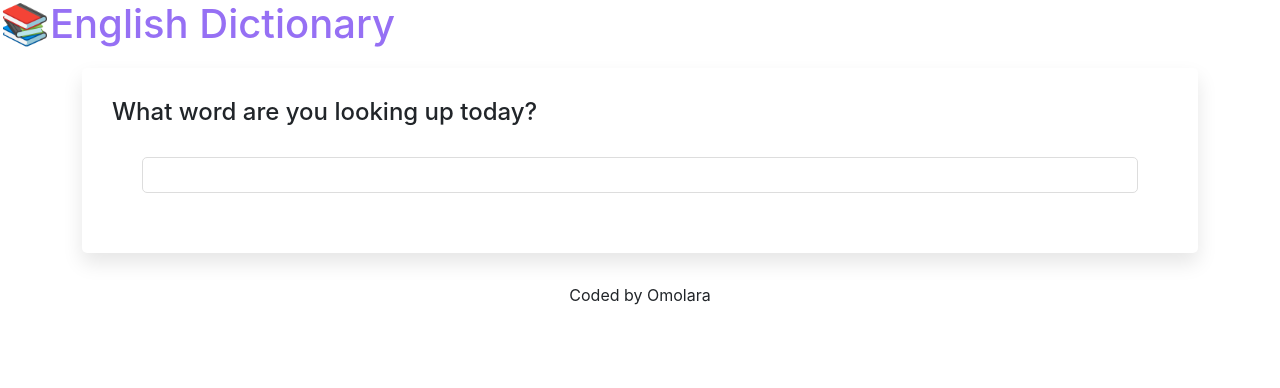
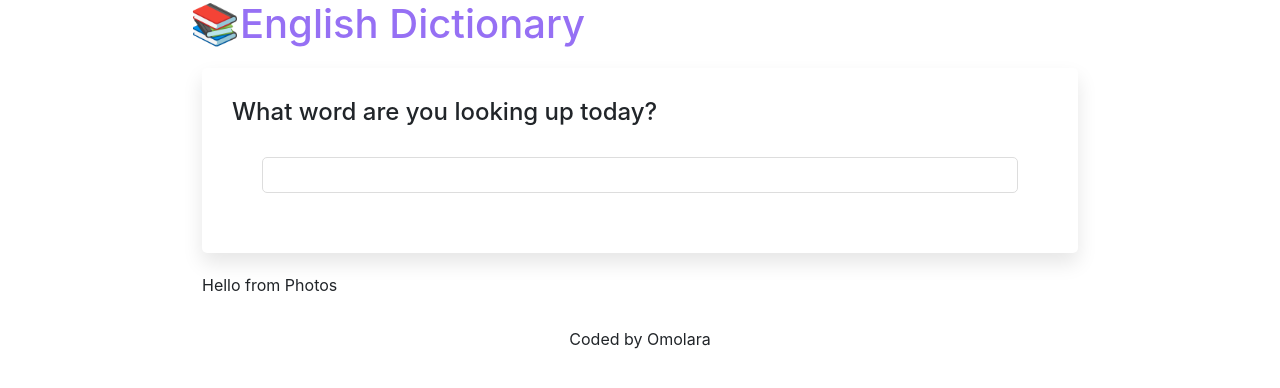
Before and after one commit to OmolaraO/dictionary-project, a React (Create React App) app: page / in a window 1280 px wide. Shown: the top 388 px of the page. Built offline with nearby package versions, Linux system fonts and the light colour scheme.

Commit message:
Created the photos component

```diff
--- a/src/App.css
+++ b/src/App.css
@@ -1,3 +1,9 @@
+.App {
+max-width: 900px;
+margin: 0 auto;
+}
+
+
 .App h1 {
 color: #9670f4;
 }
--- a/src/Dictionary.js
+++ b/src/Dictionary.js
@@ -1,21 +1,36 @@
 import React, { useState } from "react";
 import axios from "axios";
 import Results from "./Results";
+import Photos from "./Photos";
 import "./Dictionary.css";
 
 export default function Dictionary() {
 let[keyword, setKeyword] = useState("");
 let[results, setResults] = useState(null);
+let[photos, setPhotos] = useState(null);
+
 function handleResponse(response) {
-    console.log(response.data[0])
-    setResults(response.data[0]);
+setResults(response.data[0]);
+}
+
+function handlePexelsResopnse(response) {
+setPhotos(response.data.photos)
+
 }
 
 function search(event) {
 event.preventDefault();
 let apiUrl = `https://api.dictionaryapi.dev/api/v2/entries/en/${keyword}`;
 axios.get(apiUrl).then(handleResponse);
+
+
+let pexelsApiKey = "563492ad6f91700001000001f13f532f94044e0f9683aa79a55ceb5c";
+let pexelsApiUrl = `https://api.pexels.com/v1/search?query=${keyword}`;
+let headers = { Authorization: `Bearer${pexelsApiKey}` };
+axios.get(pexelsApiUrl, { headers: headers }).then(handlePexelsResopnse);
+
 }
+
 
 function handleKeywordChange(event) {
   setKeyword(event.target.value)
@@ -29,6 +44,7 @@
 </form>
 </section>
 <Results results={results} />
+<Photos photos={photos} />
 </div>
 
     );
--- a/src/Meaning.js
+++ b/src/Meaning.js
@@ -1,7 +1,6 @@
 import React from "react";
 import "./Meaning";
 export default function Meaning(props) {
-    console.log(props.meaning);
     return (
 <div className="Meaning">
     <h3>{props.meaning.partOfSpeech}</h3>
--- /dev/null
+++ b/src/Photos.js
@@ -0,0 +1,7 @@
+import React from "react";
+
+export default function Photos() {
+return (
+    "Hello from Photos"
+)
+}
```
